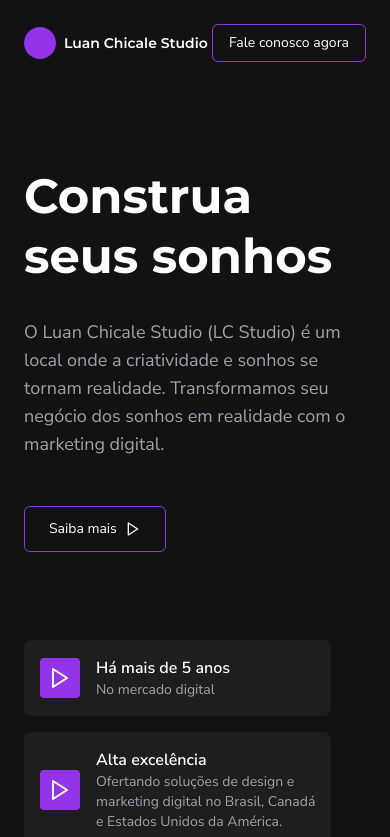
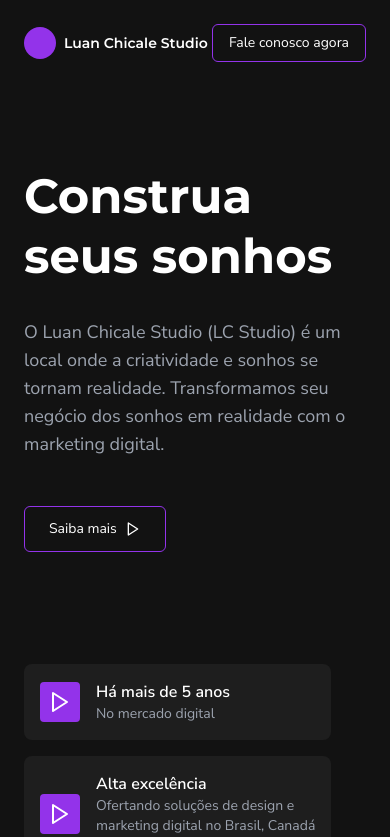
Before and after one commit to luanhrods/lcs, a Next.js app: page / in a window 390 px wide. Shown: the top 837 px of the page. Built offline with nearby package versions, Linux system fonts and the light colour scheme.

Commit message:
Update index.tsx

```diff
--- a/pages/index.tsx
+++ b/pages/index.tsx
@@ -59,7 +59,7 @@ const Home: NextPage = () => {
                 <Play className="ml-2 w-4 h-4" />
               </button>
             </div>
-            <div className="md:w-1/2 relative mt-6 md:mt-0">
+            <div className="md:w-1/2 relative mt-12 md:mt-0">
               <div className="bg-[#1E1E1E] p-4 rounded-lg mb-4 flex items-center">
                 <div className="bg-purple-600 p-2 rounded mr-4">
                   <Play className="w-6 h-6" />
```
